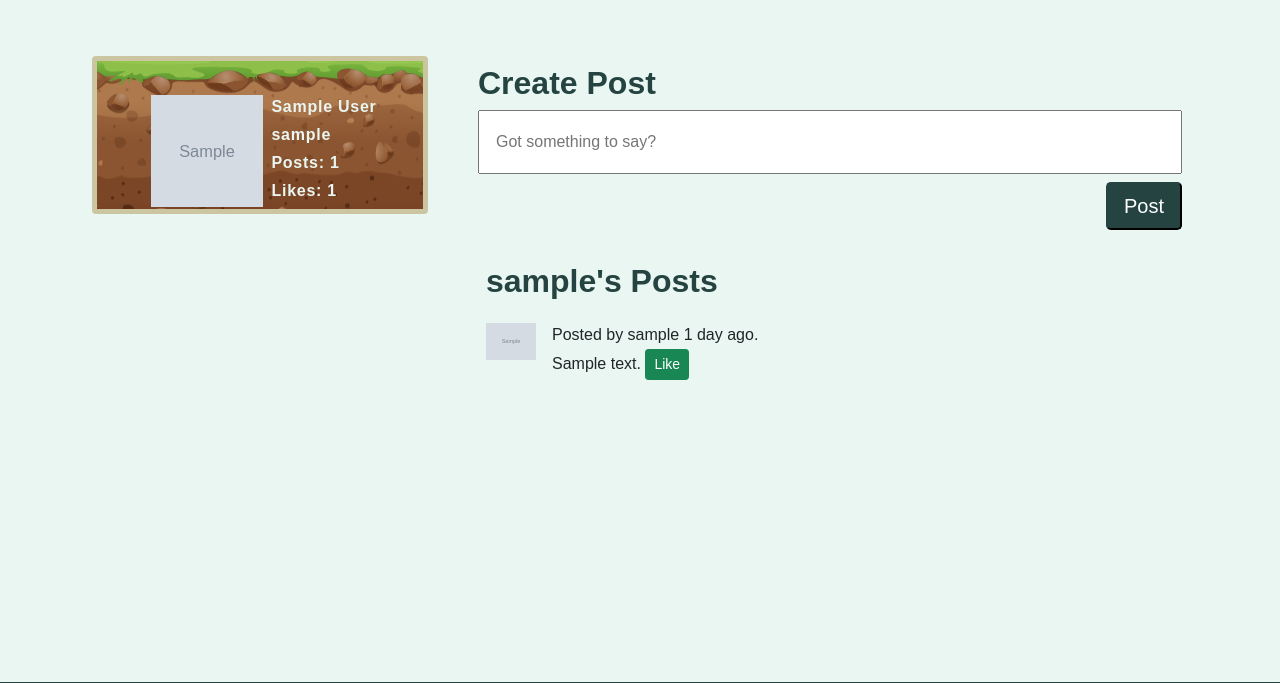
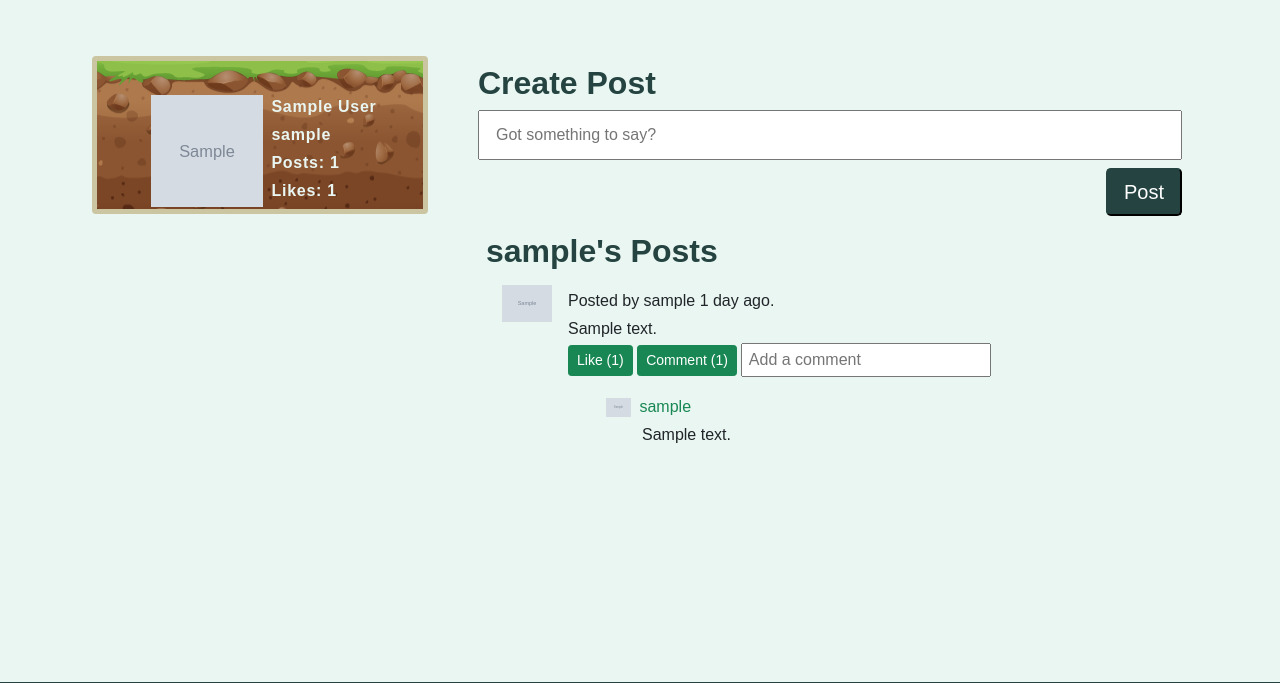
Before and after one commit to trippytea/371project4, a PHP site: the page made by user-home.php in a window 1280 px wide. Shown: the part 60-743 px from the top of the page. Run offline with PHP 8.4, Linux system fonts and the light colour scheme; the visitor is signed in with stand-in values (Sample User, id 1); tables that the repository leaves empty hold one stand-in row (values such as "Sample post"); grey boxes marked "Sample" are stand-in pictures; some libraries are stand-ins or nearby versions.

Commit message:
added comment functionality

```diff
--- a/user-home.php
+++ b/user-home.php
@@ -1,10 +1,3 @@
-<?php
-include 'db.php';
-include 'nav.php';
-ensure_logged_in();
-?>
-<!--php ends-->
-
 <!DOCTYPE html>
 <html lang="en-us">
 <head>
@@ -27,7 +20,26 @@ ensure_logged_in();
 	<!-- custom CSS Stylesheet -->
     <link rel="stylesheet" type="text/css" href="styles.css";>
 </head>
+
 <?php
+include 'db.php';
+include 'nav.php';
+ensure_logged_in();
+#insert like submission
+if (isset ($_GET['postId'])) {
+	$getpostId = $_GET['postId'];
+	$userCheck = $_SESSION['user'];
+	$likeCheckResult = $db->query("SELECT * FROM postlike WHERE postId = '$getpostId' and likedBy = '$userCheck'");
+	if ($likeCheckResult) {
+		if ($rows = mysqli_fetch_assoc($likeCheckResult)) {
+			$unlikeResult = $db->query("DELETE FROM postlike WHERE postId = '$getpostId' and likedBy = '$userCheck'");
+		} else {
+			$postLikeStmnt = $db->prepare("INSERT INTO postlike(postId, likedBy) VALUES (?,?)");
+			$postLikeStmnt->bind_param("ss", $getpostId, $_SESSION['user']);
+			$postLikeStmnt->execute();
+		}
+	}
+}
 
 # get profile pic
 $name = $_GET['name'];
@@ -94,30 +106,101 @@ $createPost = function ($name) {
 	echo " <div class='card-body'>
 				<h2>Create Post </h2>
 				<form method='post' action='user-home.php?name=$name' class='text-end'>
-					<input type='text' name='newPost' id='newPost' class='card-body w-100' placeholder='Got something to say?'>
+					<input type='text' name='newPost' id='newPost' class='card-body w-100' placeholder='Got something to say?'
+					style='height:50px;'>
 					<button class='btn-primary btn-lg btn-block mt-2 ' type='submit' name='submit'>Post</button>
 				</form>
 		</div>";
 	}
 };
 
+#insert comment
+if (isset ($_POST['commentBtn'])) {
+	$comment = $_POST['comment'];
+	if($_POST['comment'] != '') {
+		$postId = $_POST['postId'];
+		echo "<pre>".$comment."</pre>";
+		echo "<pre>".$postId."</pre>";
+		#date_default_timezone_set("America/Chicago");
+		#$date = date('Y/m/d h:i:s');
+		$commentStmnt = $db->prepare("INSERT INTO comment(commentContent, postId, username) VALUES (?,?,?)");
+		$commentStmnt->bind_param("sss",$comment,$postId,$_SESSION['user']);
+		$commentStmnt->execute();
+		header("location: user-home.php?name=$name");
+		exit();
+}
+	else {};
+}
+
 $userPosts = function($db,$pic,$name) {
 	$postQ = mysqli_query($db, "SELECT * FROM post WHERE username = '$name' ORDER BY postId DESC");
+	echo "<div class='mx-4'>
+		  <h2 class='mb-1'>$name's Posts</h2>";
 
 	while($row=mysqli_fetch_array($postQ)){
 		$postId = $row['postId'];
+
 		echo "
-				<div class='p-2 w-75'>
 				<div><img class='profileCard mx-3' src='images/".$pic."
-				'height=auto; width=50px; alt='goblin' style='margin-top:10px; float:left;'></div>
-				<div class='mt-2' style='overflow:hidden';>
-				Posted by ".$name." ".calculate_time_span($row['date'])."<br>
-					$row[postContent]
-					<a href='user-home.php?postId=".$postId."&name=".$name."'><button type='button' class= 'btn btn-sm btn-success'>Like</button></a>
-					</div>
-				</div>";
-		}
-};
+					'height=auto; width=50px; alt='goblin' style='margin-top:10px; float:left;'></div>
+				<div class='my-3' style='overflow:hidden; width:75%';>
+					Posted by ".$name." ".calculate_time_span($row['date'])."<br>$row[postContent]<br>
+					";
+				# get like count for the post
+						$sql = "SELECT count(likeId) as total FROM postlike WHERE postId = '$postId'";
+						$likePostResult = mysqli_query($db, $sql);
+						if ($likePostResult) {
+							$likePostRow = mysqli_fetch_assoc($likePostResult);
+							if ($likePostRow) {
+								$likePostCount = $likePostRow['total'];
+					#like button
+						echo "<a href='user-home.php?postId=$postId&name=$name'><button type='button'
+								class='btn btn-sm btn-success'>Like ($likePostCount)</button></a>
+								";
+							}
+						}
+						$sql = "SELECT count(commentId) as total FROM comment WHERE postId = '$postId'";
+						$commentCountResult = mysqli_query($db, $sql);
+						if ($commentCountResult) {
+							$commentCountRow = mysqli_fetch_assoc($commentCountResult);
+							if ($commentCountRow) {
+								$commentCount = $commentCountRow['total'];
+							}
+						}
+							#comment form
+							echo "
+							<form method='post' action='user-home.php?name=$name' class='d-inline' >
+							<button type='submit' class='btn btn-sm btn-success' name='commentBtn' id='commentBtn'
+									value='submit'>Comment ($commentCount)</button>
+							<input type='text' name='comment' id='comment' maxlength='60' style='width:250px;'
+								placeholder=' Add a comment' required></input>
+							<input type='hidden' value='$postId' name='postId' id='postId'></input>
+							</form></div>";
+
+					#comment logic
+					$commentsql = "SELECT * FROM comment WHERE postId = '$postId'";
+					$commentResult = mysqli_query($db, $commentsql);
+					if ($commentResult) {
+						$commentRow = mysqli_fetch_all($commentResult);
+							for ($i=0; $i < count($commentRow); $i++) {
+							$comment = $commentRow[$i][1];
+							$commentUser = $commentRow[$i][3];
+
+							$commentPicSql = "SELECT profilePic FROM users WHERE username = '$commentUser'";
+							$commentPicResult = mysqli_query($db, $commentPicSql);
+							$commentPicRow = mysqli_fetch_assoc($commentPicResult);
+							if ($commentPicRow) {
+								$commentPic = $commentPicRow['profilePic'];
+							echo "<div style='margin-left:120px; margin-top:1%;'><img src='images/$commentPic' width='25px' class='me-1'>
+								<a href='user-home.php?name=$commentUser' style='text-decoration:none;'>".$commentUser."</a>
+								  <div style='margin-left:36px;'>$comment</div></div>";
+							}
+					} echo"<br>";
+				}
+
+				}
+				echo"</div>";
+			}
 
 ?>
 
@@ -148,18 +231,18 @@ $userPosts = function($db,$pic,$name) {
 		<!--post section-->
 		<div class='col-12 col-md-6 col-lg-8 order-2 order-md-2 order-lg-2 text-center text-lg-start'>
 		<?=$createPost($name)?>
-		<h2 class='mb-1 mx-4'><?=$name?>'s Posts</h2>
+
 		<?=$userPosts($db,$pic,$name)?>
 		</div> <!--row end-->
 	</div>
 	<!-- row ends -->
 	</div>
-</div> <!--container end-->
+
 
 
 
 <!-- Bootstrap JS Bundle with Popper **needed for collapsable nav** -->
 <script src="https://cdn.jsdelivr.net/npm/bootstrap@5.0.2/dist/js/bootstrap.bundle.min.js" integrity="sha384-MrcW6ZMFYlzcLA8Nl+NtUVF0sA7MsXsP1UyJoMp4YLEuNSfAP+JcXn/tWtIaxVXM" crossorigin="anonymous"></script>
 </body>
-<footer class="centerContent" style='width:100%;'>Copyright &copy 2022 The Goblin Den</footer>
+<footer class="centerContent userFooter" style='width:100%;'>Copyright &copy 2022 The Goblin Den</footer>
 </html>
```
